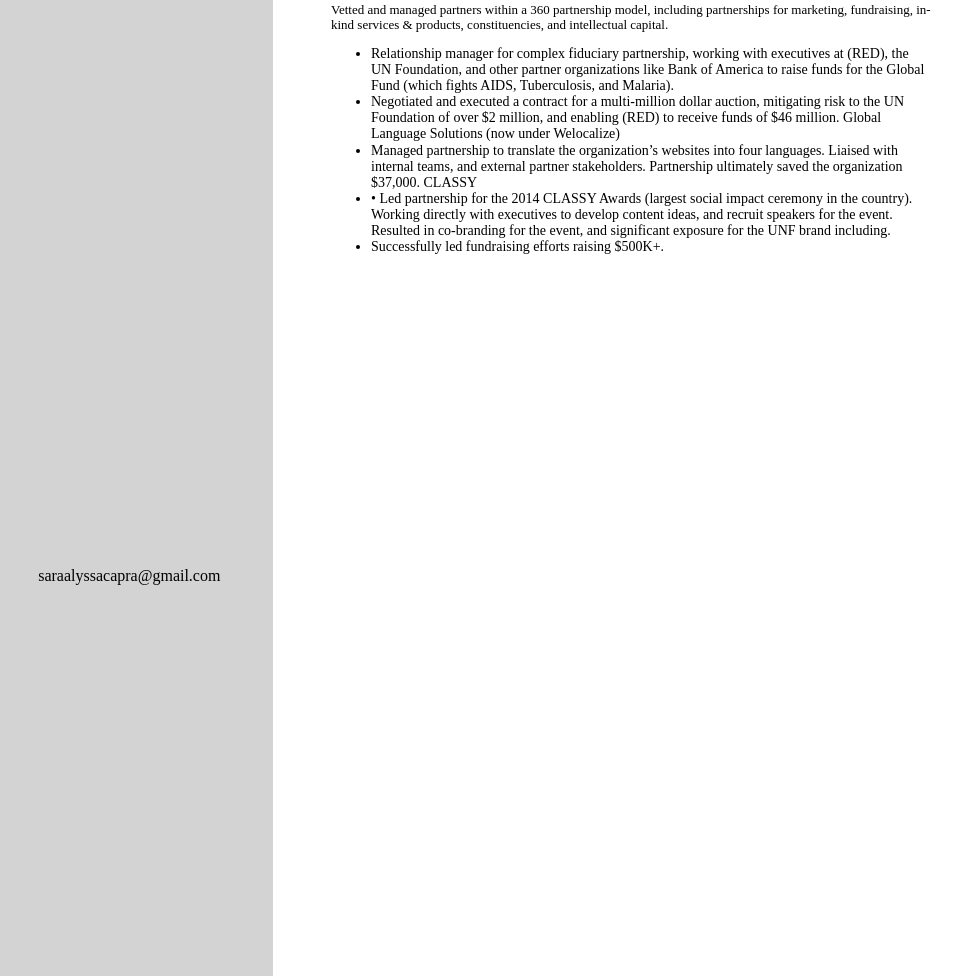
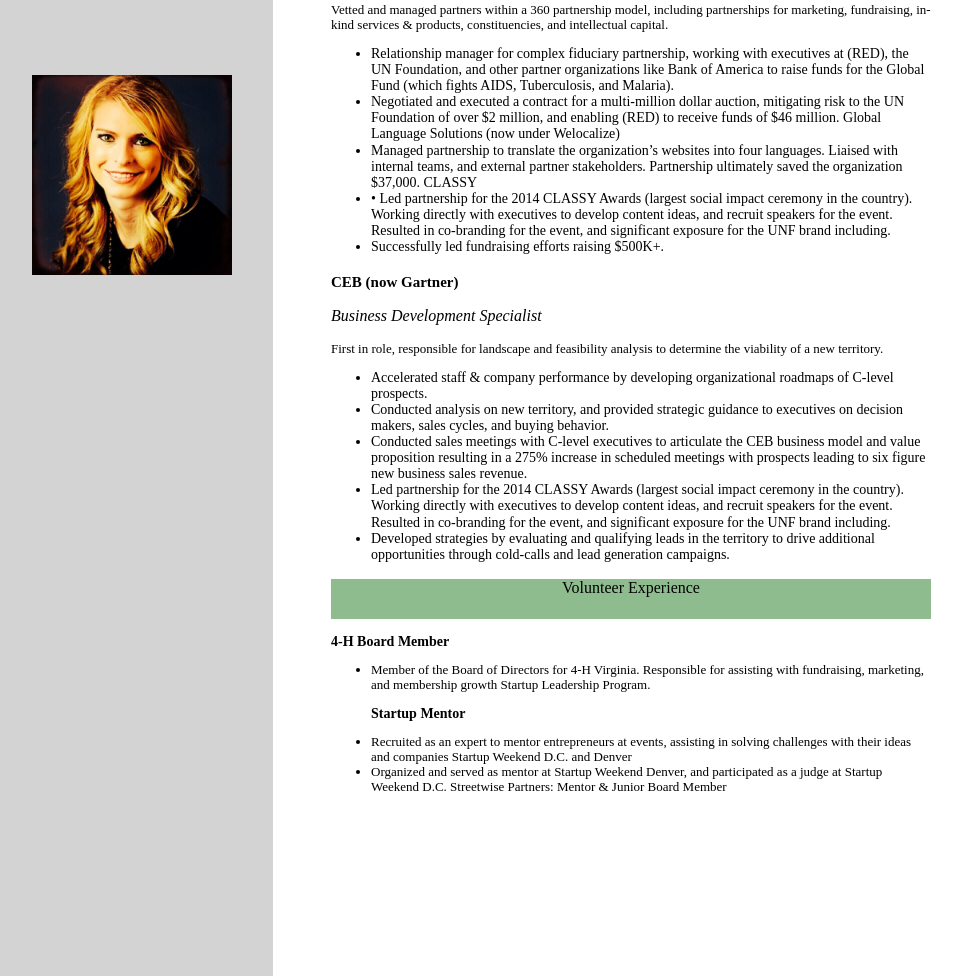
Before and after one commit to Capras/T1, a plain HTML site: page scresume.html in a window 1280 px wide. Shown: the part 624-1600 px from the top of the page, without its empty margins (9-971 px from the left). Drawn offline with Linux system fonts and the light colour scheme.

Commit message:
New changes/pic

```diff
--- a/css/style.css
+++ b/css/style.css
@@ -5,6 +5,15 @@
   width: 22%;
 height: 200%;
 float:left;
+}
+
+.picture {
+  width: 200px;
+  height: 200px;
+  position: relative;
+  align-items: top;
+}
+
 }
 .Contact {
 text-align: center;
@@ -96,3 +105,59 @@ font-size: 9;
   margin: 0 auto;
   font-size:14;
 }
+
+.CEB {
+ text-align: left;
+text-align: bottom;
+ font-size: 15;
+ padding-top: 1%;
+}
+
+.title3 {
+  text-align: left;
+  font-style:italic;
+  font-size: 12pt;
+}
+
+.description3 {
+font-size: 9;
+}
+
+
+
+.CEBlist {
+  margin: 0;
+  margin: 0 auto;
+  font-size:14;
+}
+
+.rectangle4 {
+	width: 600px;
+  height: 40px;
+	background: DarkSeaGreen;
+  text-align:center;
+}
+
+.rectanglefont {
+  font-size: 16;
+  font-style: bold;
+  vertical-align: middle;
+}
+
+.boardmember {
+ margin: 0;
+ margin: 0 auto;
+ font-size:14;
+}
+
+.boardmember {
+ margin: 0;
+ margin: 0 auto;
+ font-size:14;
+}
+
+.startupmentor {
+ margin: 0;
+ margin: 0 auto;
+ font-size:14;
+}
--- a/scresume.html
+++ b/scresume.html
@@ -8,12 +8,11 @@
   <body>
 
     <table class="table" style="vertical-align: top">
+
   <tr>
-    <th class="Contact">Contact</th>
     <th colspan="1"</th>
-  </tr>
+    <img src="picture.jpg" class="picture">
   <tr>
-    <td style="text-align:center">saraalyssacapra@gmail.com</td>
   </tr>
 </table>
 
@@ -53,3 +52,41 @@ CLASSY</li>
 <li>Successfully led fundraising efforts raising $500K+.</li>
 </ul>
 </p>
+
+<h2 class="CEB">CEB (now Gartner)</h2>
+<p class="title3">Business Development Specialist</p>
+
+<div class="description3" style="font-style: normal;font-size:13">First in role, responsible for landscape and feasibility analysis to determine the viability of a new territory.
+</li>
+
+<p>
+<ul class="CEBlist">
+<li>Accelerated staff & company performance by developing organizational roadmaps of C-level prospects.
+</li>
+<li>Conducted analysis on new territory, and provided strategic guidance to executives on decision makers, sales cycles, and buying behavior.</li>
+<li>Conducted sales meetings with C-level executives to articulate the CEB business model and value proposition resulting in a 275% increase in scheduled meetings with prospects leading to six figure new business sales revenue.</li>
+<li>Led partnership for the 2014 CLASSY Awards (largest social impact ceremony in the country). Working directly with executives to develop content ideas, and recruit speakers for the event. Resulted in co-branding for the event, and significant exposure for the UNF brand including.</li>
+<li>Developed strategies by evaluating and qualifying leads in the territory to drive additional opportunities through cold-calls and lead generation campaigns.
+</li>
+</ul>
+</p>
+
+<div class= "rectangle4">
+  <p class= "rectanglefont">Volunteer Experience</p>
+  </div>
+ &nbsp
+<h2 class="boardmember">4-H Board Member</h2>
+<p>
+<ul class="4Hlist">
+<li>Member of the Board of Directors for 4-H Virginia. Responsible for assisting with fundraising, marketing, and membership growth
+Startup Leadership Program.</li>
+</p>
+
+<h2 class="startupmentor">Startup Mentor</h2>
+<p>
+<li>Recruited as an expert to mentor entrepreneurs at events, assisting in solving challenges with their ideas and companies
+Startup Weekend D.C. and Denver</li>
+<li>Organized and served as mentor at Startup Weekend Denver, and participated as a judge at Startup Weekend D.C.
+Streetwise Partners: Mentor & Junior Board Member </li>
+</ul>
+</p>
```
Also changed, not shown: picture.jpg (added).
